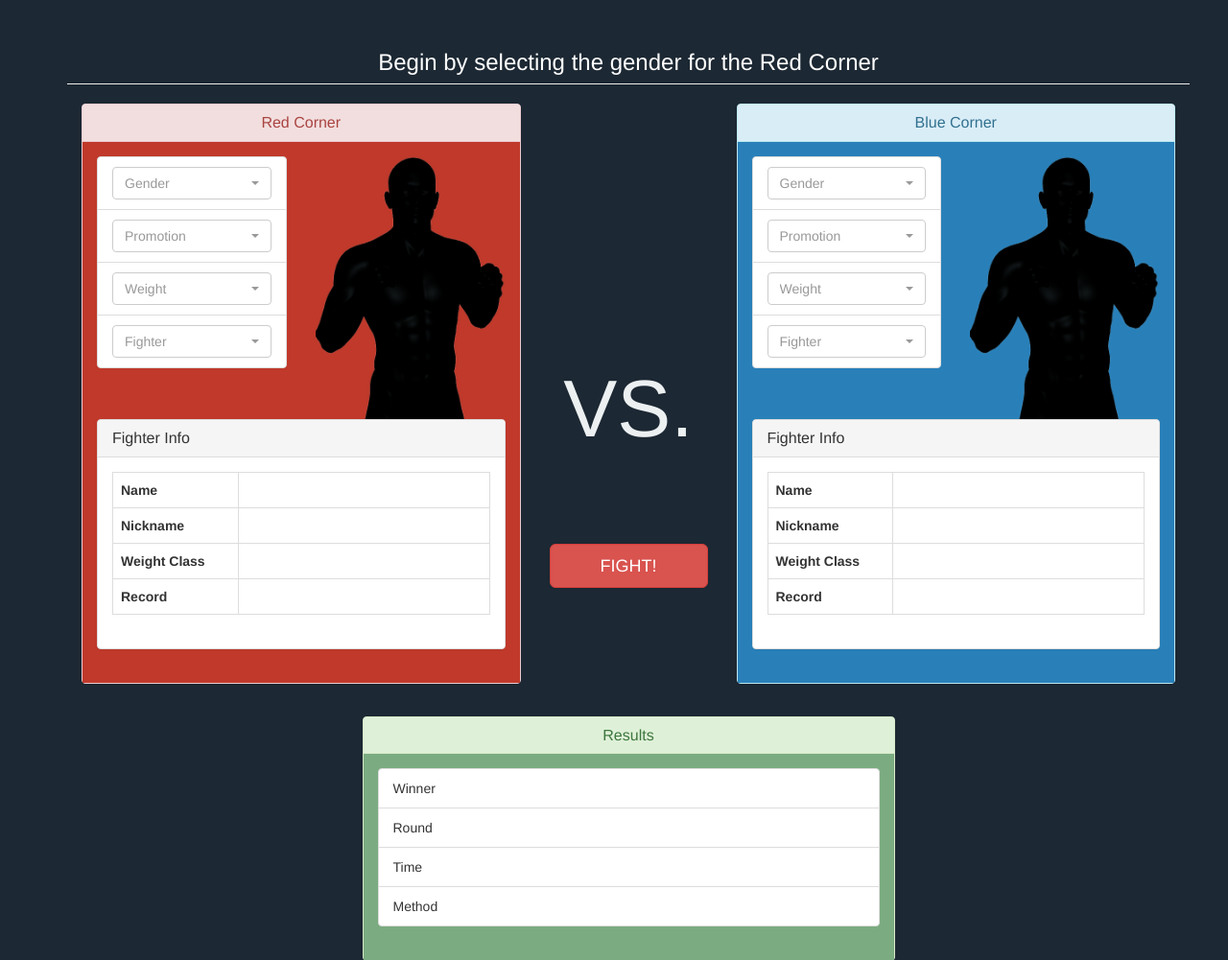
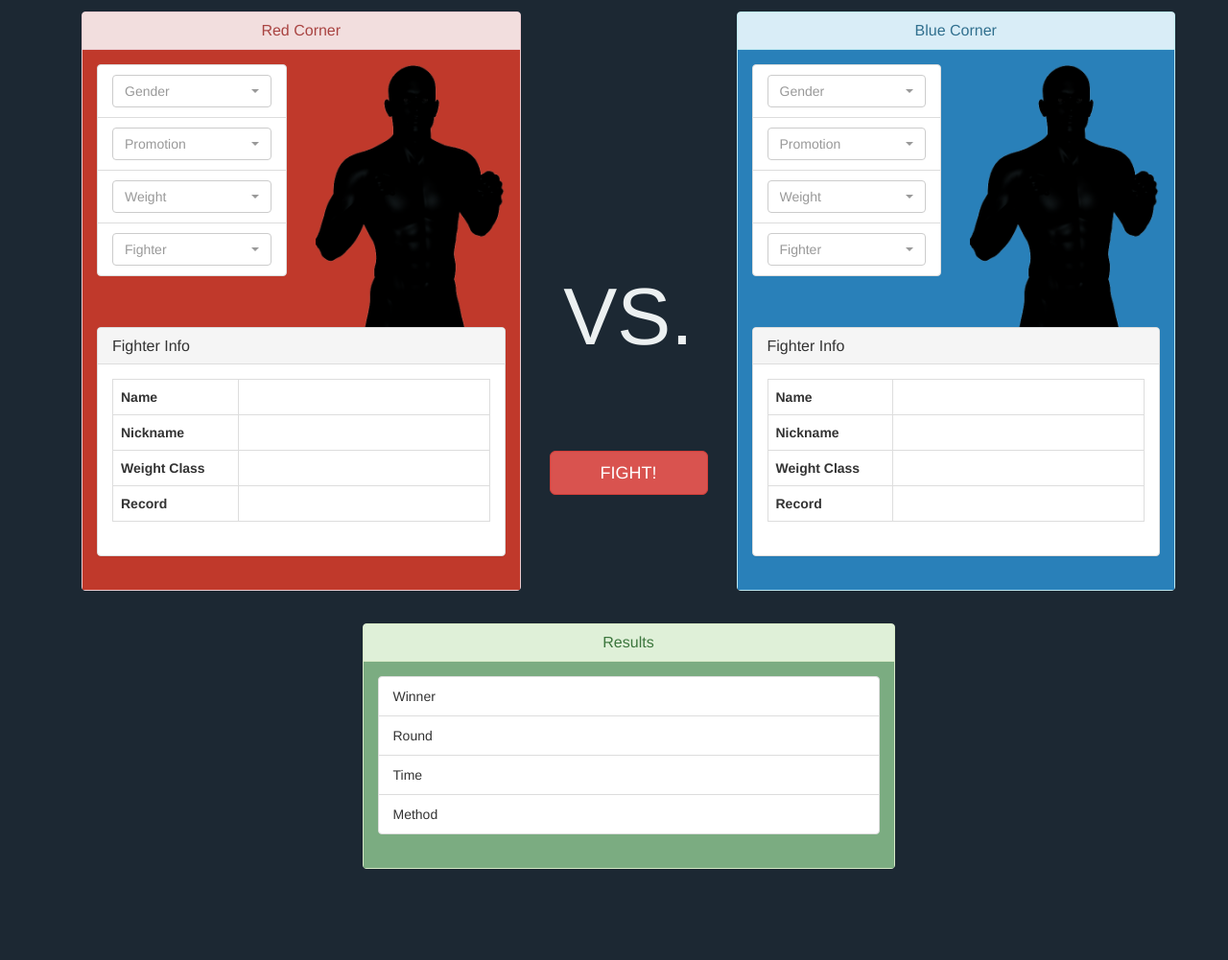
Before and after one commit to tydonk/fight_simulator, a Flask app: page /fight in a window 1280 px wide. Shown: the part 59-1060 px from the top of the page at 96% size. After the commit the page ends 965 px from the top, so only its background shows below. Run offline with Flask 2, Linux system fonts and the light colour scheme; some libraries are stand-ins or nearby versions.

Commit message:
removed instruction line from top of page

```diff
--- a/fight_simulator/templates/new_fight.html
+++ b/fight_simulator/templates/new_fight.html
@@ -9,9 +9,6 @@ fighterData = {{ data|safe }};
 <script src="../static/js/selectors.core.js"></script>
 
 <div class="container">
-  <div class="row">
-    <h3 class="page-header text-center">Begin by selecting the gender for the Red Corner</h3>
-  </div>
   <div class="row">
     <div class="col-md-5">
       <div class="panel panel-danger">
```
